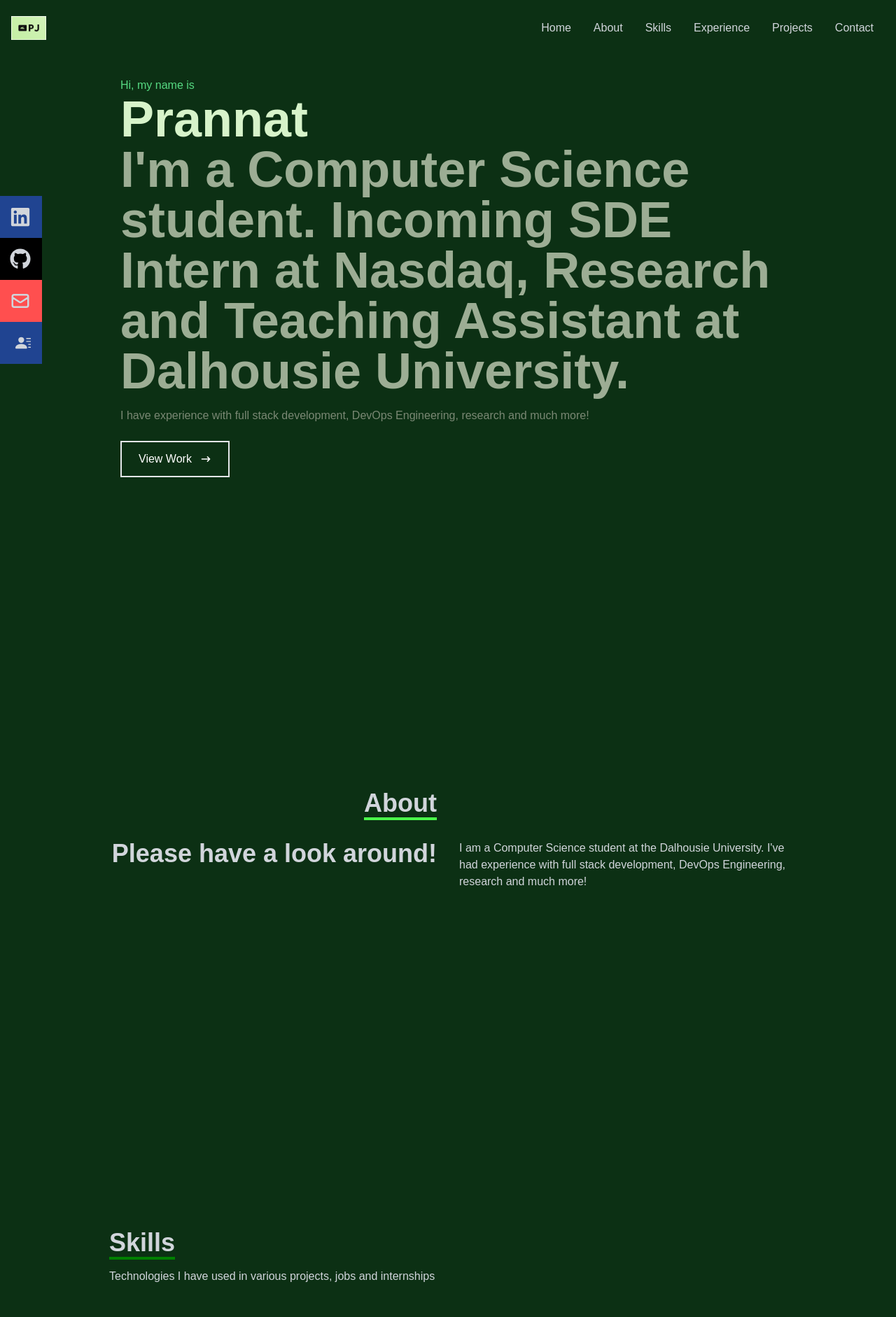
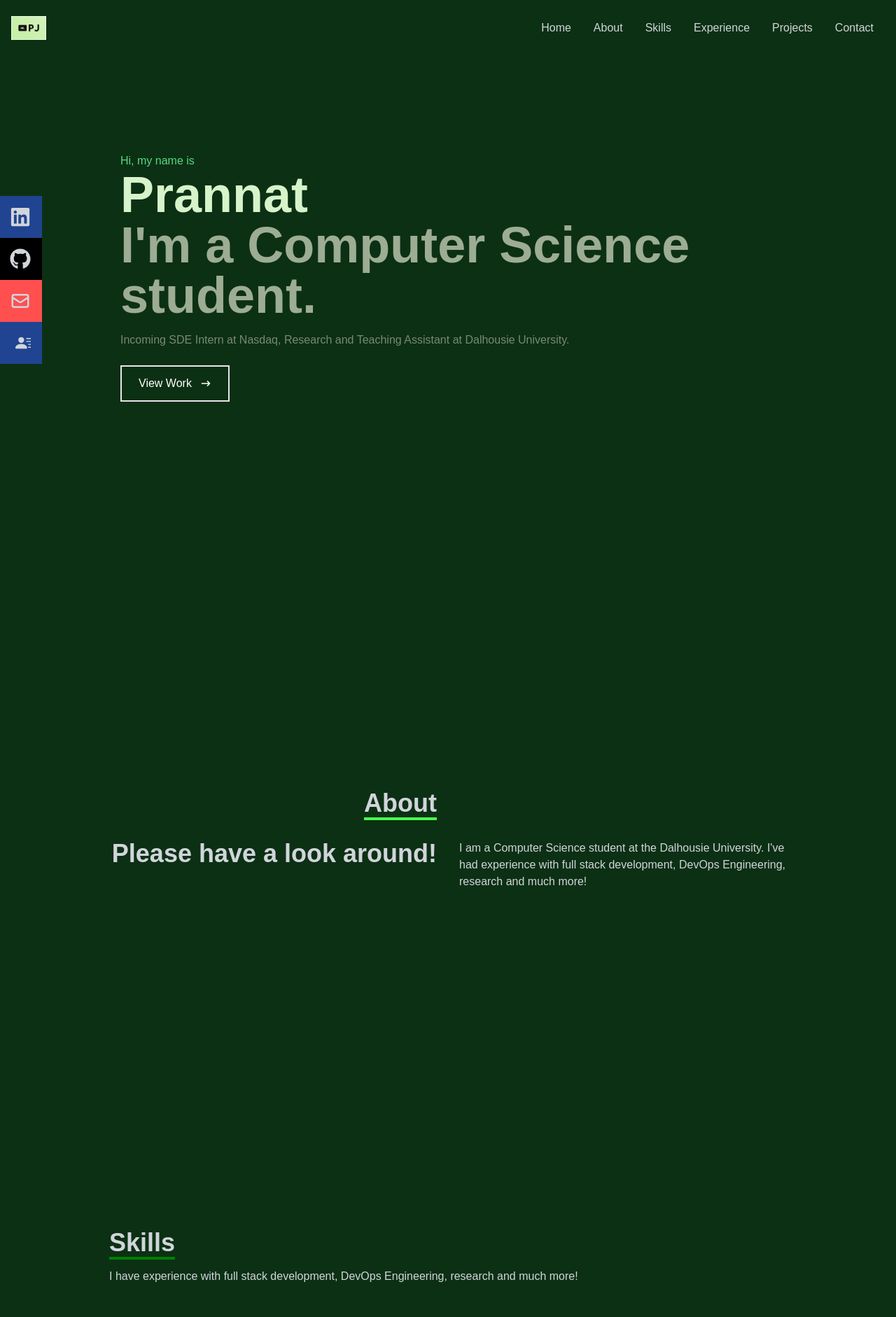
Before and after one commit to prannat-jain/portfolio-app, a React (Create React App) app: page / in a window 1280 px wide. Shown: the top 1882 px of the page at 70% size. Built offline with nearby package versions, Linux system fonts and the light colour scheme.

Commit message:
refactor

```diff
--- a/src/components/Home.jsx
+++ b/src/components/Home.jsx
@@ -11,12 +11,11 @@ const Home = () => {
           Prannat
         </h1>
         <h2 className="text-4xl sm:text-7xl font-bold text-[#9cad94]">
-          I'm a Computer Science student. Incoming SDE Intern at Nasdaq,
-          Research and Teaching Assistant at Dalhousie University.
+          I'm a Computer Science student.
         </h2>
         <p className="text-[#7a8874] py-4 max-w-[700px]">
-          I have experience with full stack development, DevOps Engineering,
-          research and much more!
+          Incoming SDE Intern at Nasdaq, Research and Teaching Assistant at
+          Dalhousie University.
         </p>
         <div>
           <button className="text-white border-2 px-6 py-3 my-2 flex items-center hover:bg-[#58ee91] hover:border-[#177c41]">
--- a/src/components/Skills.jsx
+++ b/src/components/Skills.jsx
@@ -22,7 +22,8 @@ const Skills = () => {
             Skills
           </p>
           <p className="py-4">
-            Technologies I have used in various projects, jobs and internships
+            I have experience with full stack development, DevOps Engineering,
+            research and much more!
           </p>
         </div>
         <div className="w-full grid grid-cols-2 sm:grid-cols-4 gap-4 text-center py-8">
```
